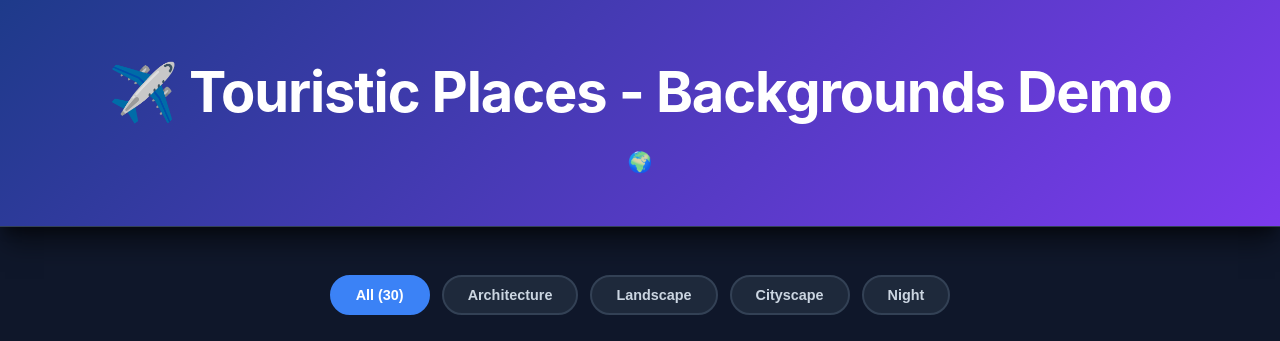
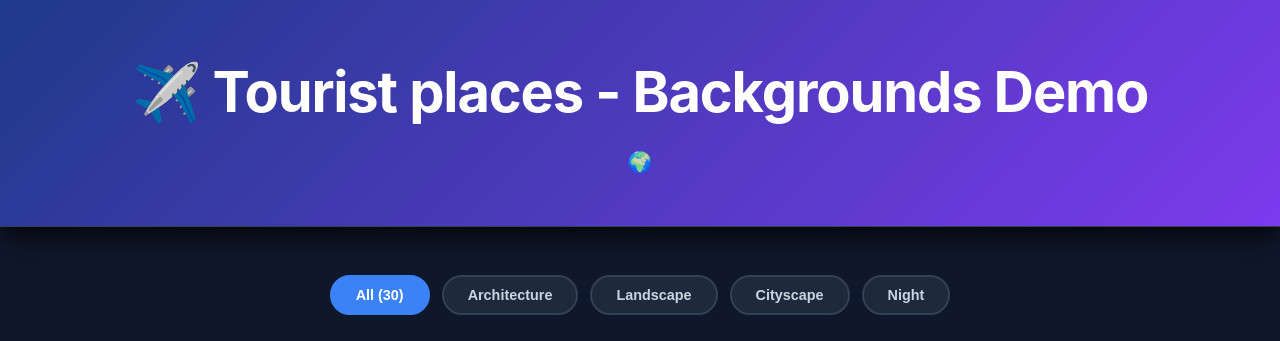
Before and after one commit to alexknemesis/alexknemesis.github.io, a plain HTML site: page amit/backgrounds/index.html in a window 1280 px wide. Shown: the top 341 px of the page. Drawn offline with Linux system fonts and the light colour scheme.

Commit message:
fixed title

```diff
--- a/amit/backgrounds/index.html
+++ b/amit/backgrounds/index.html
@@ -3,13 +3,13 @@
 <head>
     <meta charset="UTF-8">
     <meta name="viewport" content="width=device-width, initial-scale=1.0">
-    <title>Touristic Places - Backgrounds Demo</title>
+    <title>Tourist places - Backgrounds Demo</title>
     <link rel="stylesheet" href="styles.css">
 </head>
 <body>
     <header>
         <div class="container">
-            <h1>✈️ Touristic Places - Backgrounds Demo</h1>
+            <h1>✈️ Tourist places - Backgrounds Demo</h1>
             <p class="subtitle">🌍</p>
         </div>
     </header>
```
